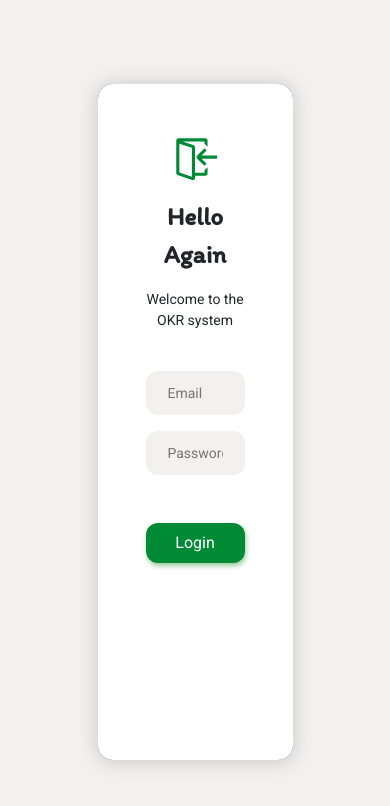
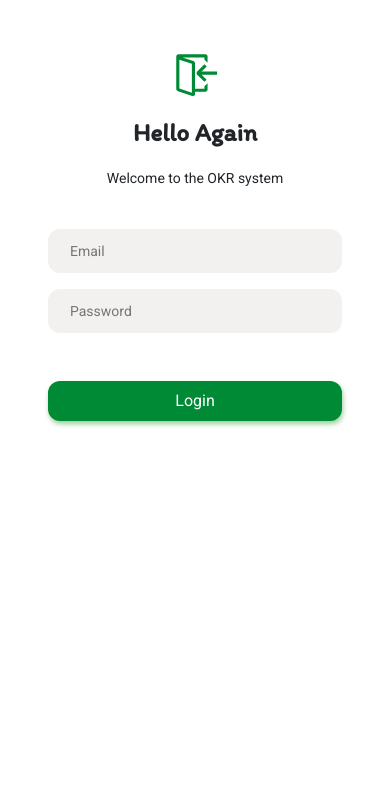
Before and after one commit to Saish2250/Goal_OKR_System, a React (Create React App) app in the folder okr_frontend/: page /signin in a window 390 px wide. Shown: the top 806 px of the page. Built offline with nearby package versions, Linux system fonts and the light colour scheme.

Commit message:
added some changes

```diff
--- a/okr_frontend/src/screens/onboarding/signin/signin.css
+++ b/okr_frontend/src/screens/onboarding/signin/signin.css
@@ -50,3 +50,11 @@
       font-family: 'Roboto';
       font-size: 14px;
 }
+
+@media only screen and (max-width : 500px){
+      #signin .login_wrapper{
+            width: 100%;
+            height: 100%;
+            border-radius: 0px;
+      }
+}
--- a/okr_frontend/src/screens/onboarding/signin/signin.js
+++ b/okr_frontend/src/screens/onboarding/signin/signin.js
@@ -13,7 +13,7 @@ const Signin = () => {
   return (
     <div id="signin" >
         <div className='login_wrapper' >
-          <div className="left_section d-none d-md-block w-md-50" >
+          <div className="left_section d-none d-lg-block w-lg-50" >
             <p className='welcomeOkr' >Welcome to OKR</p>
             <p className='welcomeOkr' >Platform</p>
             <img className='logo' src={signinlogo} alt="" />
```
